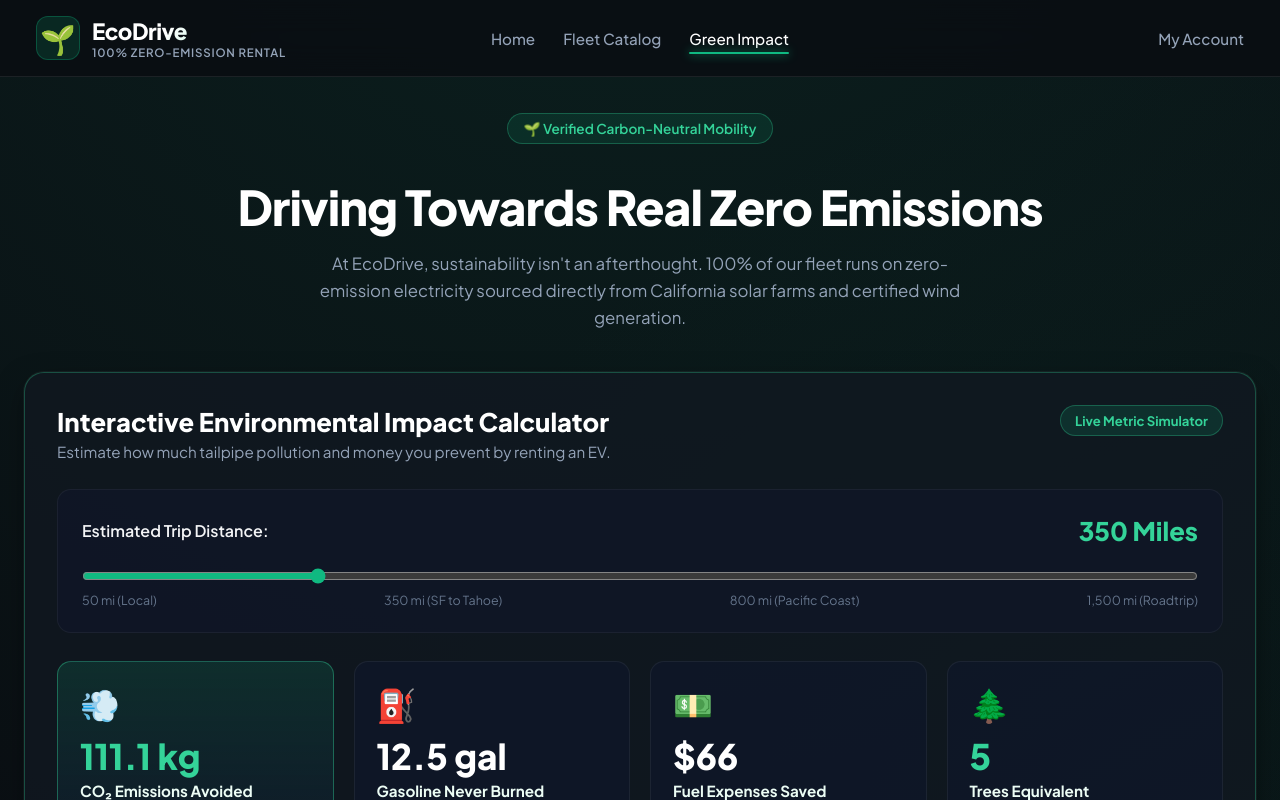
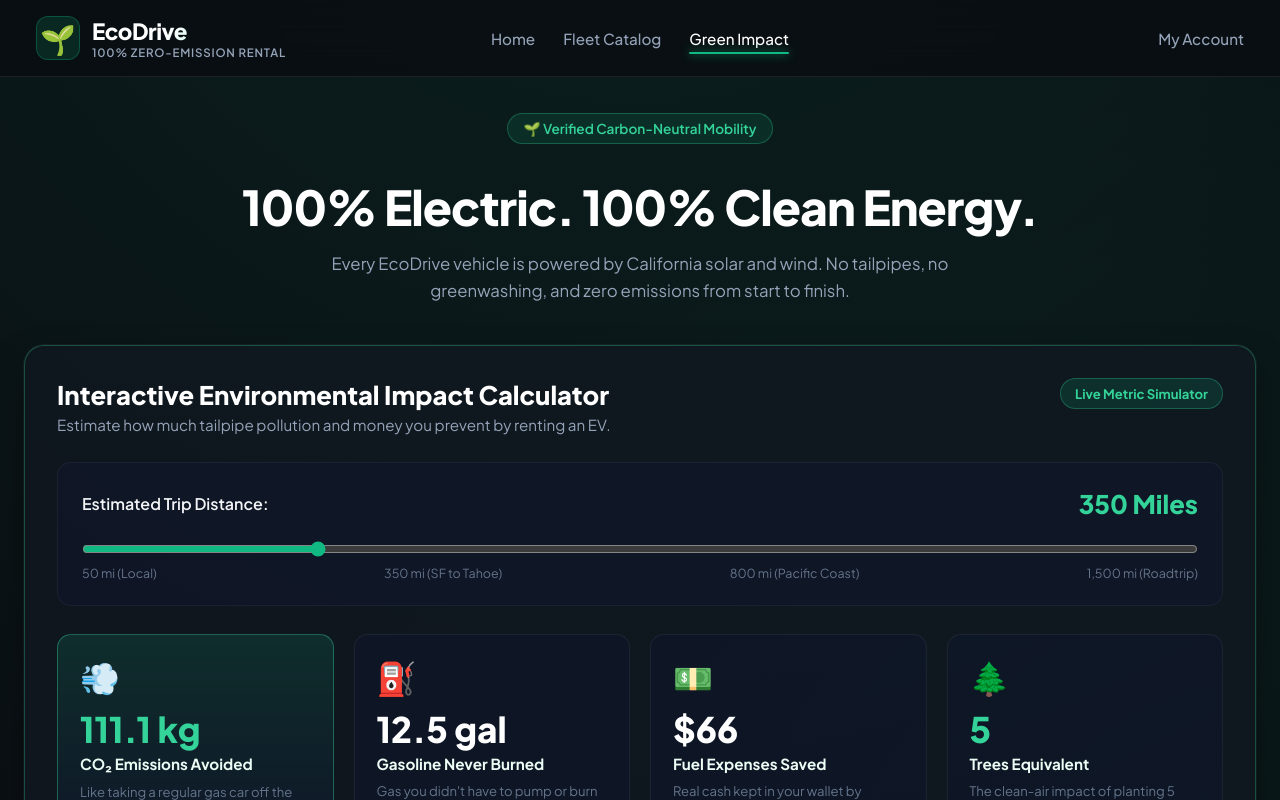
Before and after one commit to slowmotionsoundz/ecodrive-car-rental, a React (Vite) app: page /sustainability in a window 1280 px wide. Shown: the top 800 px of the page. Built offline with nearby package versions, Linux system fonts and the light colour scheme.

Commit message:
copy: update sustainability header to clear, human tone

```diff
--- a/src/pages/SustainabilityPage.jsx
+++ b/src/pages/SustainabilityPage.jsx
@@ -20,9 +20,9 @@ export default function SustainabilityPage() {
         <div className="hero-pill">
           <span>🌱 Verified Carbon-Neutral Mobility</span>
         </div>
-        <h1 className="page-title">Driving Towards Real Zero Emissions</h1>
+        <h1 className="page-title">100% Electric. 100% Clean Energy.</h1>
         <p className="page-description">
-          At EcoDrive, sustainability isn't an afterthought. 100% of our fleet runs on zero-emission electricity sourced directly from California solar farms and certified wind generation.
+          Every EcoDrive vehicle is powered by California solar and wind. No tailpipes, no greenwashing, and zero emissions from start to finish.
         </p>
       </section>
 
```
